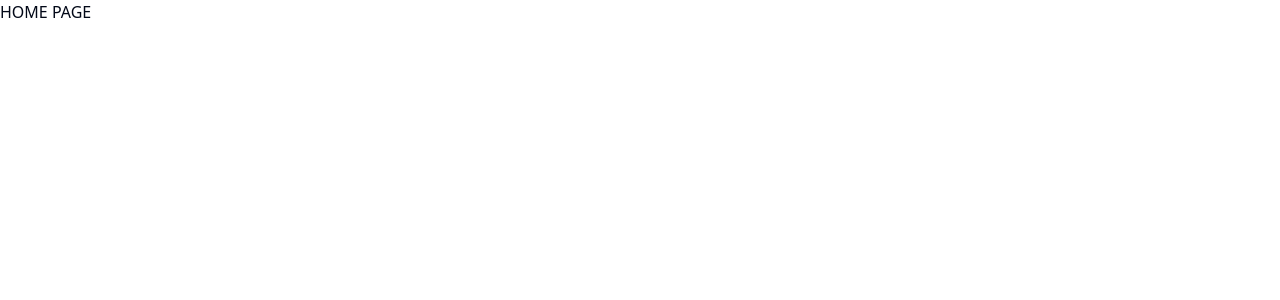
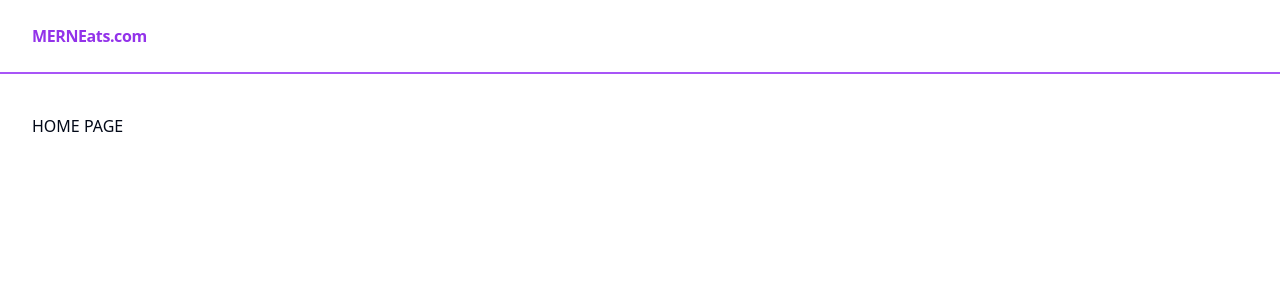
Before and after one commit to Poozagg/food--delivery--app, a React (Vite) app in the folder frontend/: page / in a window 1280 px wide. Shown: the top 300 px of the page. Built offline with nearby package versions, Linux system fonts and the light colour scheme.

Commit message:
Layout and Header added.

```diff
--- a/frontend/src/AppRoutes.tsx
+++ b/frontend/src/AppRoutes.tsx
@@ -1,9 +1,10 @@
 import { Navigate, Route, Routes } from "react-router-dom"
+import Layout from "./layouts/layout"
 
 const AppRoutes = () => {
   return (
     <Routes>
-      <Route path="/" element={<span>HOME PAGE </span>}/>
+      <Route path="/" element={<Layout> HOME PAGE </Layout>}/>
       <Route path="/user-profile" element={<span> USER PROFILE PAGE </span>}/>
       <Route path="*" element={<Navigate to="/"/>}/>
 
--- a/frontend/src/components/Header.tsx
+++ b/frontend/src/components/Header.tsx
@@ -0,0 +1,16 @@
+import { Link } from 'react-router-dom'
+const Header =  () => {
+  return (
+    <div className="border-b-2 border-b-purple-500 py-6">
+      <div className="container mx-auto flex justify-between items-center">
+        <Link to="/">
+          <h1 className="text-purple-600 font-bold tracking-tight">
+            MERNEats.com
+          </h1>
+        </Link>
+      </div>
+    </div>
+  )
+}
+
+export default Header
--- a/frontend/src/layouts/layout.tsx
+++ b/frontend/src/layouts/layout.tsx
@@ -1,7 +1,8 @@
+import Header from '../components/Header'
 type Props = {
   children: React.ReactNode;
 }
-function layout({children} : Props) {
+const Layout = ({children} : Props) => {
   return (
     <div className="flex flex-col min-h-screen">
       <Header />
@@ -13,4 +14,4 @@ function layout({children} : Props) {
   )
 }
 
-export default layout
+export default Layout
```
